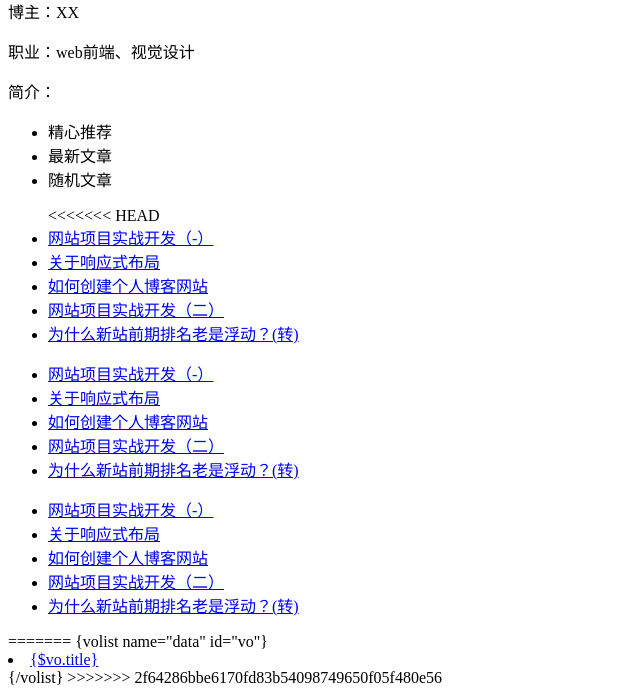
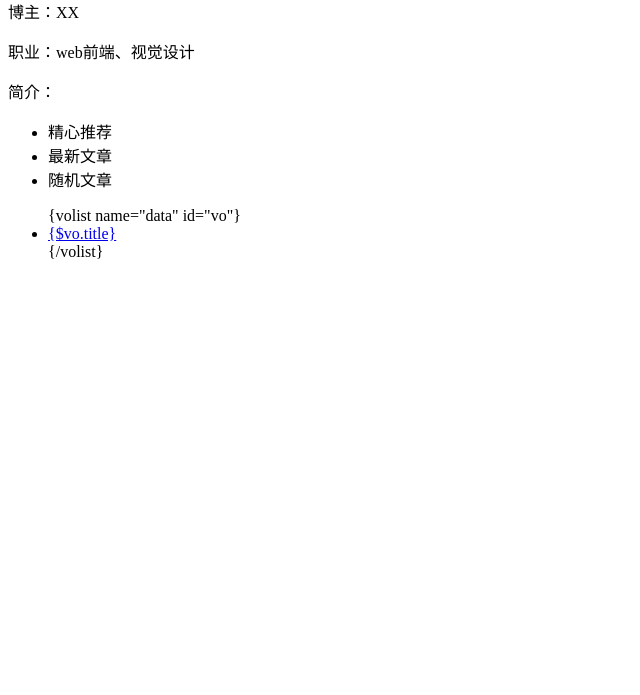
Before and after one commit to xiaoma0916/mjxboke, a PHP site: page /application/index/view/index/right.html in a window 1280 px wide. Shown: the part 326-1021 px from the top of the page, without its empty margins (0-640 px from the left). After the commit the page ends 585 px from the top, so only its background shows below. Run offline with PHP 8.4, Linux system fonts and the light colour scheme.

Commit message:
'全部修改完成'

```diff
--- a/application/index/controller/Me.php
+++ b/application/index/controller/Me.php
@@ -35,13 +35,9 @@ class Me extends  Base{
         $Mid = input('id');
         $idarray =explode(',',jiemi($Mid));
         $id = $idarray[1];
-<<<<<<< HEAD
-        $data = Db::name('article')->where('id',$id)->find();
-=======
         $datas = Db::name('article')->where('id',$id)->find();
         $this->assign('datas',$datas);
         $data = Db::name('article')->limit(5)->field('title,id')->select();
->>>>>>> 2f64286bbe6170fd83b54098749650f05f480e56
         $this->assign('data',$data);
         return view();
     }
--- a/application/index/view/index/index.html
+++ b/application/index/view/index/index.html
@@ -100,11 +100,7 @@
               <div class="bd">
                  <ul>
                      {volist name="data" id="vo"}
-<<<<<<< HEAD
-					<li><a href="{:Url('article_editpost','id='.($vo.id))}" title="网站项目实战开发（-）">{$vo.title}</a></li>
-=======
-					<li><a href="{:Url('Me/leran','id='.jiami($vo.id))}" title="网站项目实战开发（-）">{$vo.title}</a></li>
->>>>>>> 2f64286bbe6170fd83b54098749650f05f480e56
+		<li><a href="{:Url('Me/leran','id='.jiami($vo.id))}" title="网站项目实战开发（-）">{$vo.title}</a></li>
                     {/volist}
 				</ul>
               </div>
--- a/application/index/view/index/right.html
+++ b/application/index/view/index/right.html
@@ -24,35 +24,10 @@
         </div>
         <div class="bd">
             <ul>
-<<<<<<< HEAD
-                <li><a href="#" title="网站项目实战开发（-）">网站项目实战开发（-）</a></li>
-                <li><a href="#" title="关于响应式布局">关于响应式布局</a></li>
-                <li><a href="#" title="如何创建个人博客网站">如何创建个人博客网站</a></li>
-                <li><a href="#" title="网站项目实战开发（二）">网站项目实战开发（二）</a></li>
-                <li><a href="#" title="为什么新站前期排名老是浮动？(转)">为什么新站前期排名老是浮动？(转)</a></li>
-            </ul>
-            <ul>
-                <li><a href="#" title="网站项目实战开发（-）">网站项目实战开发（-）</a></li>
-                <li><a href="#" title="关于响应式布局">关于响应式布局</a></li>
-                <li><a href="#" title="如何创建个人博客网站">如何创建个人博客网站</a></li>
-                <li><a href="#" title="网站项目实战开发（二）">网站项目实战开发（二）</a></li>
-                <li><a href="#" title="为什么新站前期排名老是浮动？(转)">为什么新站前期排名老是浮动？(转)</a></li>
-            </ul>
-            <ul>
-                <li><a href="#" title="网站项目实战开发（-）">网站项目实战开发（-）</a></li>
-                <li><a href="#" title="关于响应式布局">关于响应式布局</a></li>
-                <li><a href="#" title="如何创建个人博客网站">如何创建个人博客网站</a></li>
-                <li><a href="#" title="网站项目实战开发（二）">网站项目实战开发（二）</a></li>
-                <li><a href="#" title="为什么新站前期排名老是浮动？(转)">为什么新站前期排名老是浮动？(转)</a></li>
-            </ul>
-
-
-=======
-                {volist name="data" id="vo"}
+         {volist name="data" id="vo"}
                 <li><a href="{:Url('Me/leran','id='.jiami(($vo.id)))}" title="网站项目实战开发（-）">{$vo.title}</a></li>
                 {/volist}
             </ul>
->>>>>>> 2f64286bbe6170fd83b54098749650f05f480e56
         </div>
     </div>
     <!--end-->
--- a/application/manage/controller/Base.php
+++ b/application/manage/controller/Base.php
@@ -13,7 +13,6 @@ use think\Db;
 class Base extends Controller{
     public function __construct()
     {
-      //  echo Cookie::get('bkamdinuser');die;
         if(Cookie::get('bkamdinuser'))
         {
             session('adminuser',Cookie::get('bkamdinuser'));
--- a/application/manage/controller/Index.php
+++ b/application/manage/controller/Index.php
@@ -13,10 +13,7 @@ use think\Cookie;
 class Index extends Base{
      public function index()
      {
-             $this->left();
-             $this->right();
-             return view();
-
+         return view();
      }
     public function left()
     {
--- a/application/manage/controller/Login.php
+++ b/application/manage/controller/Login.php
@@ -19,7 +19,6 @@ class Login  extends Controller{
     public function LoginDo(){
        $username = input('name','','htmlspecialchars');
        $password = input('password','','htmlspecialchars');
-
        $logon = input('logon');
        if($data = Db::name('admin')->where(['username'=>$username])->find()){
                $rand = $data['randnum'];
@@ -43,6 +42,7 @@ class Login  extends Controller{
     }
     public function TuiChu(){
         Session::delete('adminuser');
+        Cookie::delete('bkamdinuser');
        // $this->success('退出成功','manage/Login/Login');
        //不想看到跳转页面
         $this->redirect(url('Login/Login'));
```
Also changed, not shown: application/index/view/me/leran.html (+0 -10 lines), application/route.php (+5 -3 lines).
